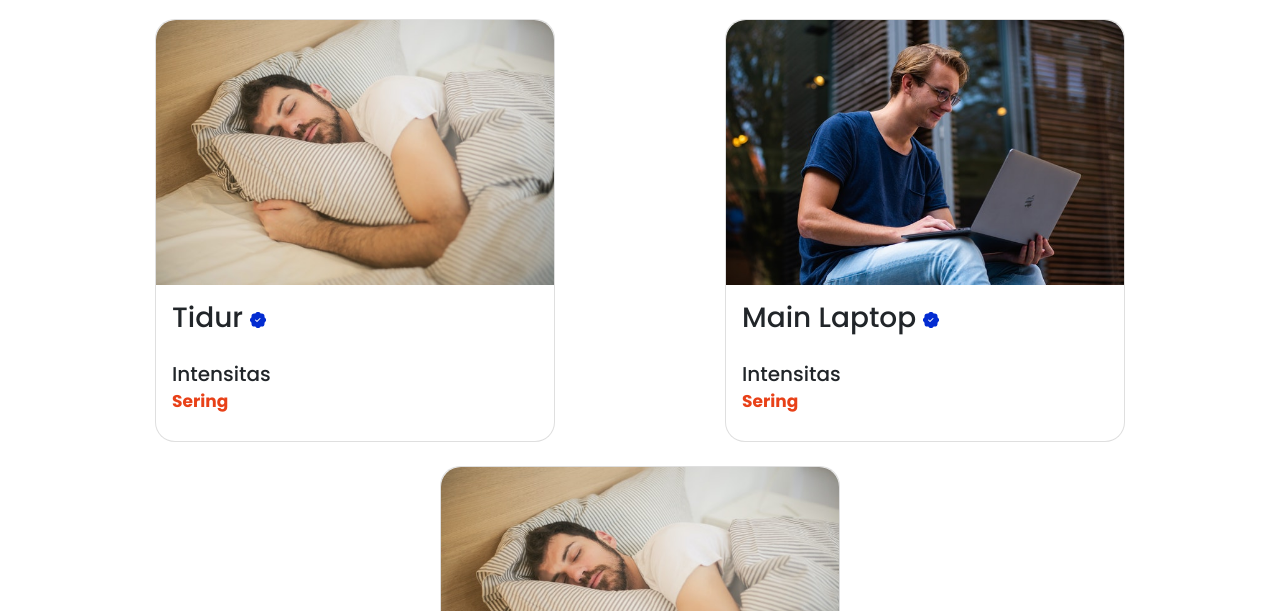
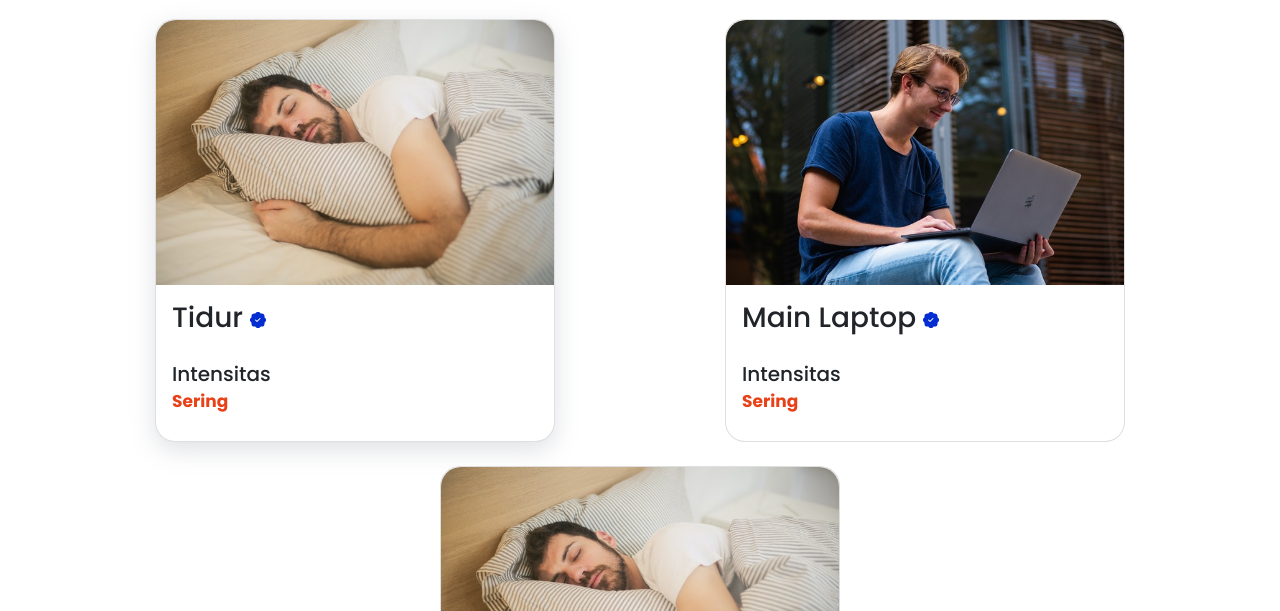
Before and after one commit to mralifakbar/utp-web-2017051049-a, a plain HTML site: page index.html in a window 1280 px wide. In both pictures the pointer is over the element 355 px from the left and 850 px from the top of the page. Shown: the part 599-1210 px from the top of the page. Drawn offline with Linux system fonts and the light colour scheme.

Commit message:
card hover

```diff
--- a/css/custom.css
+++ b/css/custom.css
@@ -62,6 +62,11 @@ body {
 .card {
     border-radius: 20px;
 }
+
+.card:hover {
+    box-shadow: rgba(149, 157, 165, 0.3) 0px 8px 24px;
+}
+
 .card img {
     border-top-left-radius: 20px;
     border-top-right-radius: 20px;
```
